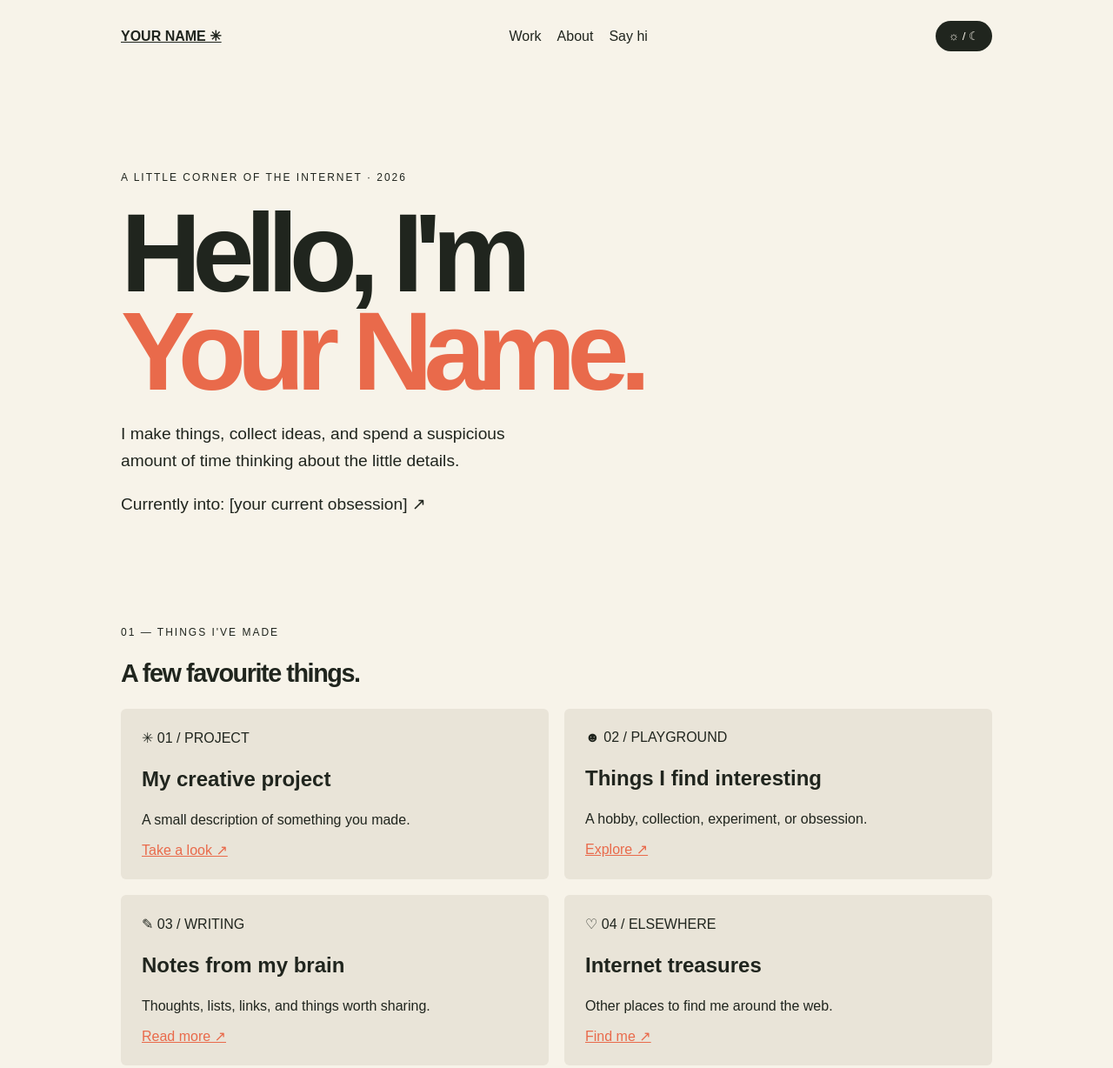
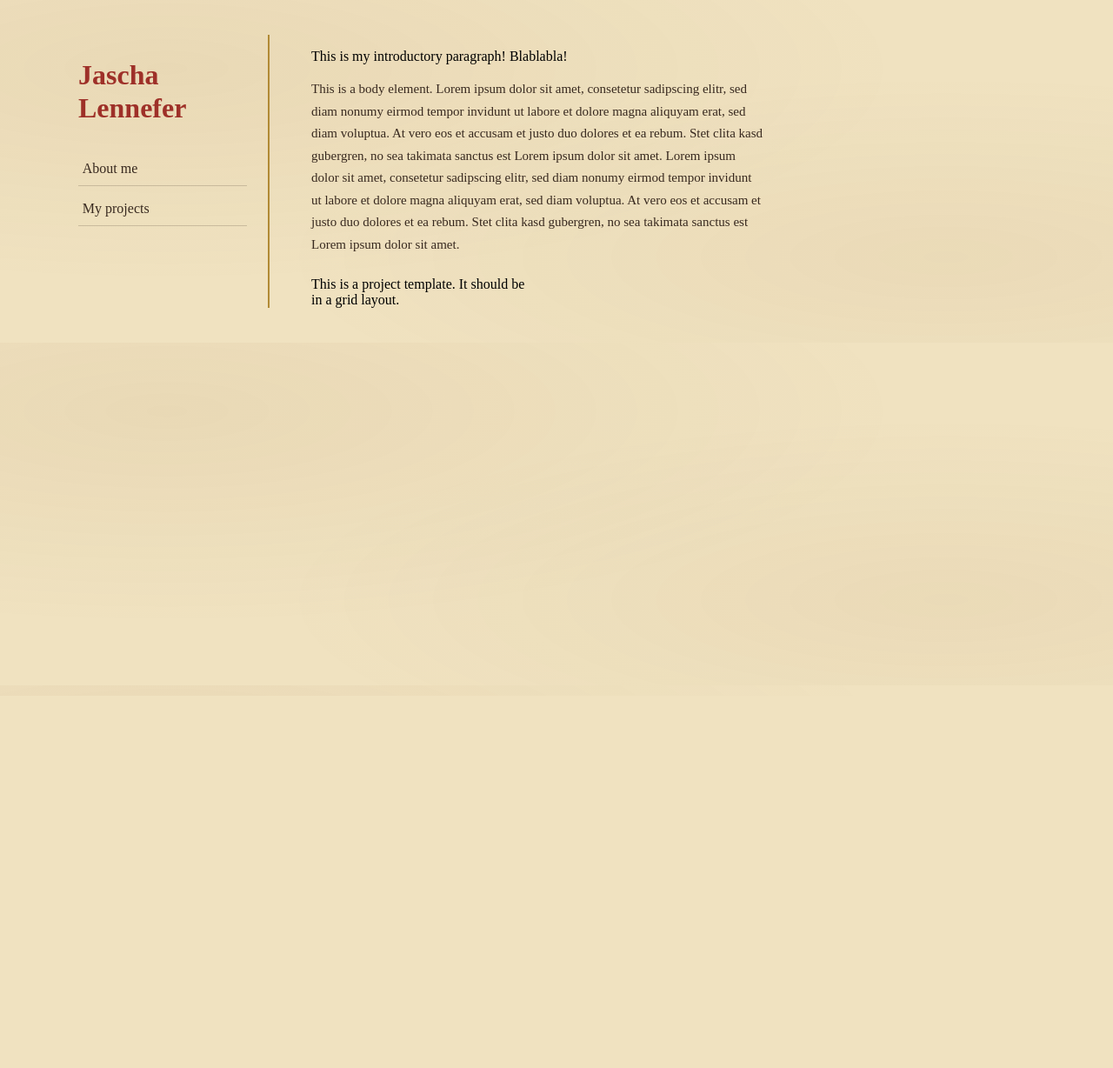
Before and after one commit to JaschaYep/jascha.github.io, a plain HTML site: page index.html in a window 1280 px wide. Shown: the top 1228 px of the page at 87% size. After the commit the page ends 800 px from the top, so only its background shows below. Drawn offline with Linux system fonts and the light colour scheme; a web font is replaced by a local one.

Commit message:
Webseiten-Homepage-Gerüst
Webseiten-Homepage-Gerüst erstellt

```diff
--- a/index.html
+++ b/index.html
@@ -4,141 +4,106 @@
 <head>
 <meta charset="UTF-8">
 <meta name="viewport" content="width=device-width, initial-scale=1">
-<title>Your Name — Personal Site</title>
+<title>Jascha Lennefer</title>
 
+<link rel="preconnect" href="https://fonts.googleapis.com">
+<link rel="preconnect" href="https://fonts.gstatic.com" crossorigin>
+<link href="https://fonts.googleapis.com/css2?family=Averia+Serif+Libre:wght@400;700&display=swap" rel="stylesheet">
 <style>
+body {
+  font-family: "Averia Serif Libre", serif;
+    background-color: var(--parchment);
+  background-image:
+    radial-gradient(
+      ellipse at 15% 20%,
+      rgba(140, 95, 45, 0.07),
+      transparent 55%
+    ),
+    radial-gradient(
+      ellipse at 85% 75%,
+      rgba(140, 95, 45, 0.06),
+      transparent 50%
+    );
+}
 :root {
-    --bg: #f7f3e9;
-    --ink: #20251e;
-    --accent: #e96a4b;
-    --card: #e9e4d8;
+  --parchment: #F0E2C0;
+  --ink: #38291F;
+  --vermilion: #9E3028;
+  --lapis: #254D83;
+  --gold: #B18A35;
+  --verdigris: #64734A;
 }
 
-  body.dark {
-    --bg: #20251e;
-    --ink: #f7f3e9;
-    --accent: #ff9678;
-    --card: #343a30;
+  .title{
+  font-size:48px;
+  color: var(--vermilion);
+  margin-bottom: 12px;
   }
 
-  * { box-sizing: border-box; }
-
-  body {
-    margin: 0;
-    background: var(--bg);
-    color: var(--ink);
-    font-family: Arial, Helvetica, sans-serif;
-    transition: background .25s, color .25s;
+.page-content {
+  min-width: 0;
+  max-width: 65ch;
 }
 
-  a { color: inherit; }
-
-  header, main, footer {
-    max-width: 1050px;
-    margin: auto;
-    padding: 24px;
-  }
-
-  header {
-    display: flex;
-    justify-content: space-between;
-    align-items: center;
-    gap: 16px;
-  }
-
-  nav { display: flex; gap: 18px; }
-
-  nav a { text-decoration: none; }
-
-  button {
-    background: var(--ink);
-    color: var(--bg);
-    border: 0;
-    border-radius: 30px;
-    padding: 10px 15px;
-    cursor: pointer;
-  }
-
-  .intro {
-    padding: 90px 0 70px;
-  }
-
-  .eyebrow {
-    text-transform: uppercase;
-    letter-spacing: 2px;
-    font-size: 12px;
-  }
-
-  h1 {
-    font-size: clamp(3.5rem, 11vw, 8rem);
-    line-height: .88;
-    letter-spacing: -.08em;
-    margin: 24px 0;
-    max-width: 850px;
-  }
-
-  h1 span { color: var(--accent); }
-
-  .intro p {
-    font-size: 1.2rem;
-    line-height: 1.6;
-    max-width: 480px;
-  }
-
-  section { padding: 35px 0; }
-
-  .section-title {
-    font-size: 1.8rem;
-    letter-spacing: -.05em;
+.body {
+  font-size: 15px;
+  color: var(--ink);
+  line-height: 1.7;
+  margin-bottom: 1.5rem;
 }
 
   .projects {
   display: grid;
   grid-template-columns: repeat(2, 1fr);
-    gap: 18px;
+  gap: 1rem;
+  }
+  .layout {
+  display: grid;
+  grid-template-columns: 220px 1fr;
+  gap: 3rem;
+  max-width: 1100px;
+  margin: 0 auto;
+  padding: 2rem;
 }
 
-  .project {
-    background: var(--card);
-    padding: 24px;
-    min-height: 180px;
-    border-radius: 6px;
-    transition: transform .2s;
+.sidebar {
+  border-right: 2px solid var(--gold);
+  padding-right: 1.5rem;
 }
 
-  .project:hover { transform: translateY(-5px); }
-
-  .project h3 { font-size: 1.5rem; }
-
-  .project a { color: var(--accent); }
-
-  .about {
-    border-top: 1px solid var(--ink);
-    border-bottom: 1px solid var(--ink);
-    padding: 35px 0;
-    font-size: 1.15rem;
-    line-height: 1.8;
+.sidebar .title {
+  font-size: 2rem;
+  line-height: 1.2;
 }
 
-  footer {
-    display: flex;
-    justify-content: space-between;
-    gap: 20px;
-    flex-wrap: wrap;
-    padding-top: 35px;
-    padding-bottom: 50px;
+.sidebar ul {
+  list-style: none;
+  padding: 0;
+  margin-top: 2rem;
 }
 
-  @media (max-width: 600px) {
-    header { flex-wrap: wrap; }
-    .intro { padding: 60px 0 40px; }
-    .projects { grid-template-columns: 1fr; }
-    nav { gap: 12px; }
+.sidebar li {
+  margin-bottom: 0.5rem;
 }
 
-  @media (prefers-reduced-motion: reduce) {
-    *, *::before, *::after {
-      transition: none !important;
+.sidebar a {
+  display: block;
+  padding: 0.6rem 0.3rem;
+  color: var(--ink);
+  text-decoration: none;
+  border-bottom: 1px solid rgba(56, 41, 31, 0.2);
+}
+
+.sidebar a:hover {
+  color: var(--vermilion);
+  padding-left: 0.7rem;
+}
+
+@media (max-width: 650px) {
+  .layout {
+    grid-template-columns: 1fr;
+    gap: 1rem;
+    padding: 1rem;
   }
 }
 </style>
@@ -146,104 +111,47 @@
 
 <body>
 <header>
-  <a href="#" aria-label="Home"><strong>YOUR NAME ✳</strong></a>
 
-  <nav aria-label="Main navigation">
-    <a href="#work">Work</a>
-    <a href="#about">About</a>
-    <a href="#contact">Say hi</a>
+
+
+
+</header>
+
+  <main class="layout">
+    <aside class="sidebar">
+      <h1 class="title">Jascha Lennefer</h1>
+
+      <nav aria-label="Navigation">
+        <ul>
+          <li><a href="about.html">About me</a></li>
+          <li><a href="projects.html">My projects</a></li>
+
+        </ul>
       </nav>
 
-  <button id="theme" aria-label="Toggle color theme">
-    ☼ / ☾
-  </button>
-</header>
 
-<main>
-  <section class="intro">
-    <div class="eyebrow">A little corner of the internet · 2026</div>
 
-    <h1>
-      Hello, I'm<br>
-      <span>Your Name.</span>
-    </h1>
+    </aside>
 
-    <p>
-      I make things, collect ideas, and spend a
-      suspicious amount of time thinking about
-      the little details.
-    </p>
 
-    <p>Currently into: [your current obsession] ↗</p>
+  <div class="page-content">
+    <p class="intro">This is my introductory paragraph! Blablabla!</p>
+
+    <section class="body">
+      This is a body element. Lorem ipsum dolor sit amet, consetetur sadipscing elitr, sed diam nonumy eirmod tempor invidunt ut labore et dolore magna aliquyam erat, sed diam voluptua. At vero eos et accusam et justo duo dolores et ea rebum. Stet clita kasd gubergren, no sea takimata sanctus est Lorem ipsum dolor sit amet. Lorem ipsum dolor sit amet, consetetur sadipscing elitr, sed diam nonumy eirmod tempor invidunt ut labore et dolore magna aliquyam erat, sed diam voluptua. At vero eos et accusam et justo duo dolores et ea rebum. Stet clita kasd gubergren, no sea takimata sanctus est Lorem ipsum dolor sit amet.
     </section>
 
-  <section id="work">
-    <div class="eyebrow">01 — Things I've made</div>
-    <h2 class="section-title">A few favourite things.</h2>
-
-    <div class="projects">
-      <article class="project">
-        <div>✳ 01 / PROJECT</div>
-        <h3>My creative project</h3>
-        <p>A small description of something you made.</p>
-        <a href="#">Take a look ↗</a>
-      </article>
-
-      <article class="project">
-        <div>☻ 02 / PLAYGROUND</div>
-        <h3>Things I find interesting</h3>
-        <p>A hobby, collection, experiment, or obsession.</p>
-        <a href="#">Explore ↗</a>
-      </article>
-
-      <article class="project">
-        <div>✎ 03 / WRITING</div>
-        <h3>Notes from my brain</h3>
-        <p>Thoughts, lists, links, and things worth sharing.</p>
-        <a href="#">Read more ↗</a>
-      </article>
-
-      <article class="project">
-        <div>♡ 04 / ELSEWHERE</div>
-        <h3>Internet treasures</h3>
-        <p>Other places to find me around the web.</p>
-        <a href="#">Find me ↗</a>
-      </article>
+    <section class="projects">
+      This is a project template. It should be in a grid layout.
+    </section>
   </div>
-  </section>
-
-  <section id="about" class="about">
-    <div class="eyebrow">02 — A bit about me</div>
-    <p>
-      I'm [your name], a [what you do] based in [your city].
-      I like [interest one], [interest two], and making
-      things that feel a little different.
-    </p>
-    <p>
-      This website is my home on the internet.
-      It's a work in progress, just like me.
-    </p>
-  </section>
-
-  <section id="contact">
-    <div class="eyebrow">03 — The important bit</div>
-    <h2 class="section-title">Let's be internet friends.</h2>
-    <p><a href="mailto:hello@example.com">
-      Send me an email ↗
-    </a></p>
-  </section>
 </main>
 
 <footer>
-  <span>Made with curiosity ✳</span>
-  <span>© 2026 Your Name</span>
-  <a href="#">Back to top ↑</a>
+
 </footer>
 
 <script>
-  document.getElementById("theme").addEventListener("click", () => {
-    document.body.classList.toggle("dark");
-  });
 </script>
 </body>
 </html>
```
Also changed, not shown: about.html (added, +12 -0 lines), projects.html (added, +10 -0 lines), cv.html (added). Lines whose indentation alone changed are shown as unchanged.
